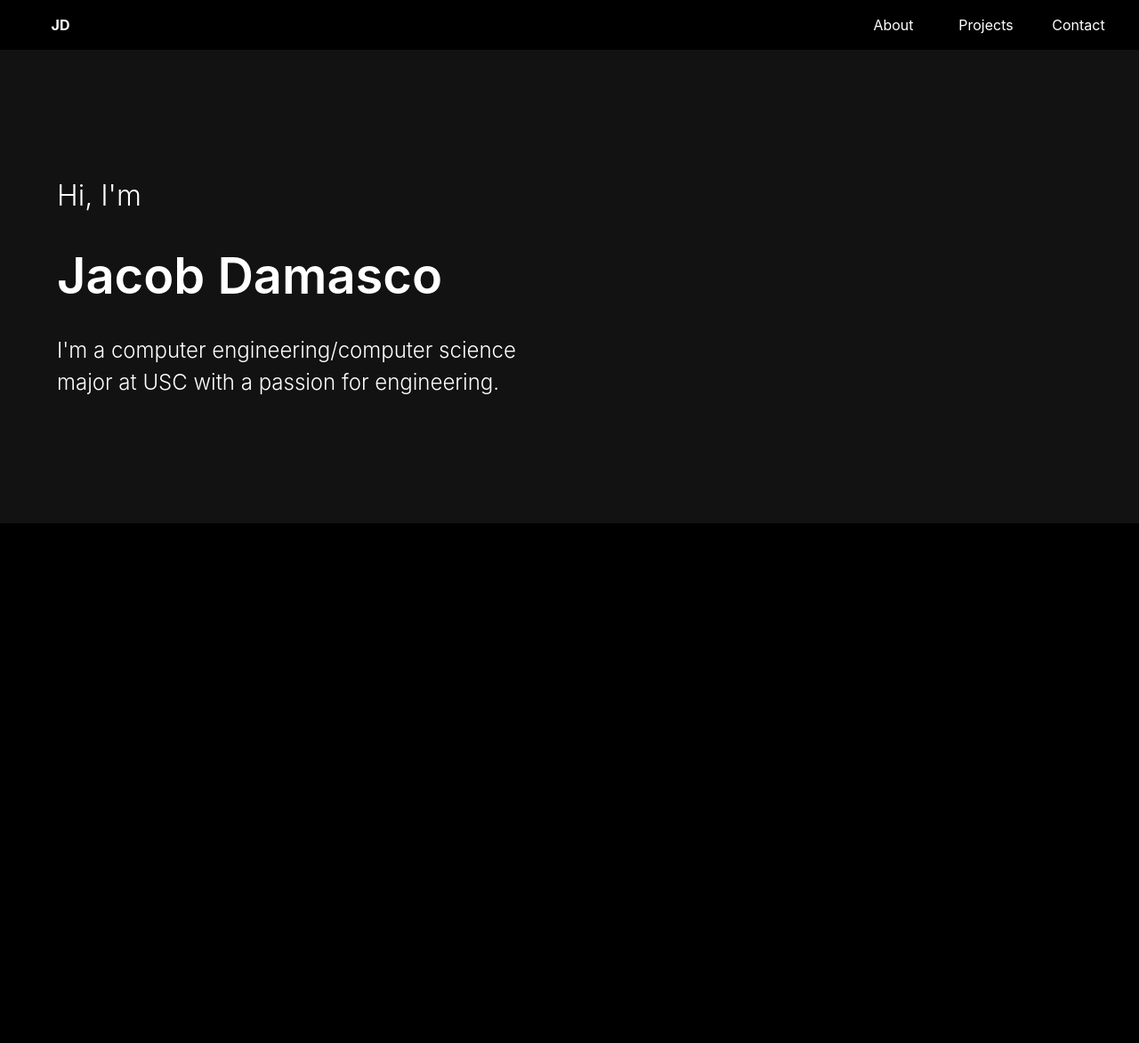
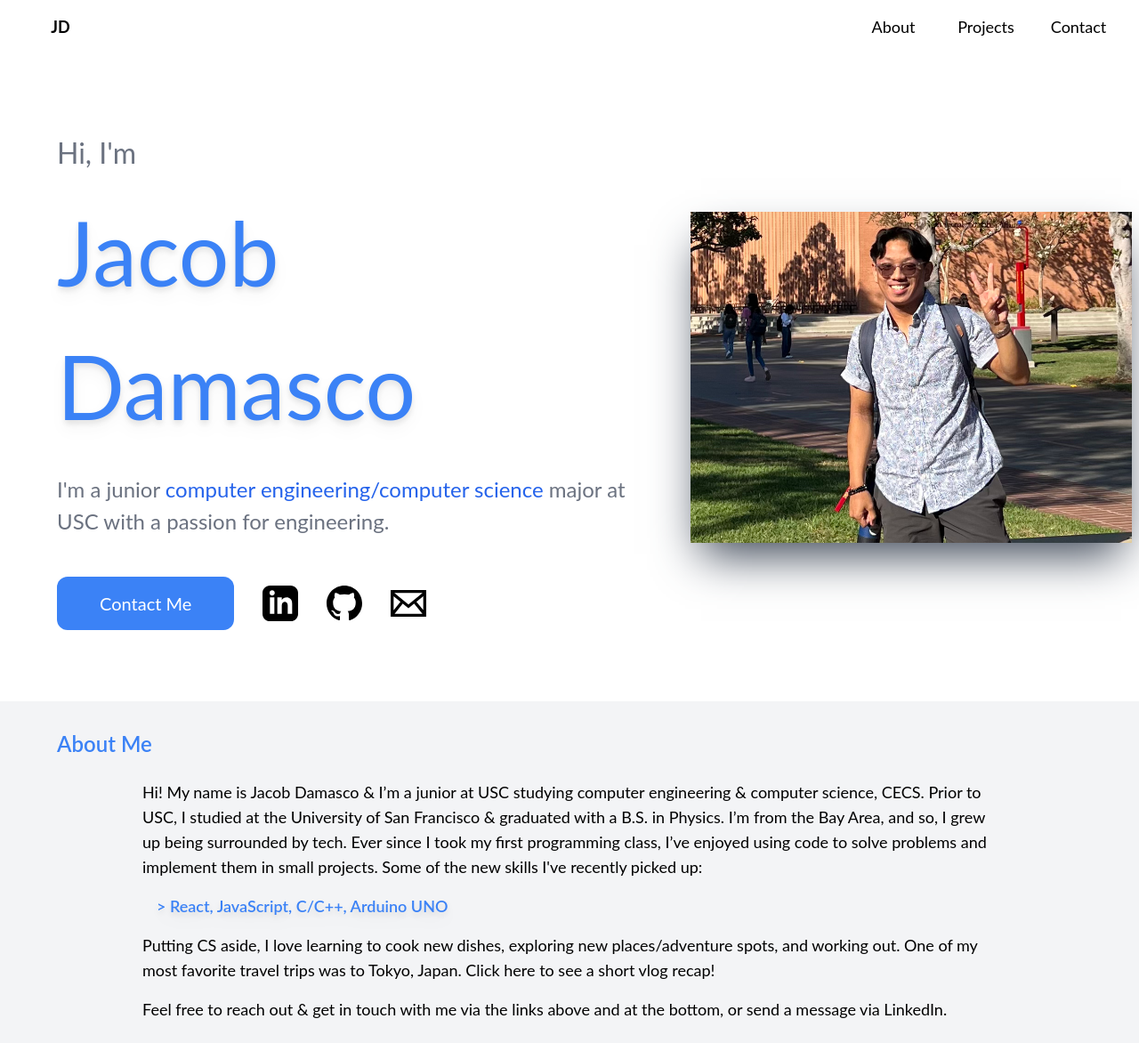
Before and after one commit to jacobdamasco/portfolio, a React (Create React App) app: page / in a window 1280 px wide. Shown: the whole page at 89% size. Before the commit the page ends 800 px from the top, so only its background shows below. Built offline with nearby package versions, Linux system fonts and the light colour scheme.

Commit message:
changed design to light theme

```diff
--- a/public/index.html
+++ b/public/index.html
@@ -8,7 +8,7 @@
       name="description"
       content="Web site created using create-react-app"
     />
-    <link rel="icon" href="https://cdn.iconscout.com/icon/free/png-256/j-character-alphabet-letter-32861.png" />
+    <link rel="icon" href="https://cdn.iconscout.com/icon/free/png-256/j-character-alphabet-letter-32861.png"/>
     <link rel="apple-touch-icon" href="%PUBLIC_URL%/logo192.png" />
     <!--
       manifest.json provides metadata used when your web app is installed on a
--- a/src/App.js
+++ b/src/App.js
@@ -1,12 +1,18 @@
 import './App.css';
 import Navbar from './components/Navbar.js'
-import TitlePage from './components/TitlePage.js'
+import Hero from './components/Hero.js'
+import AboutMe from './components/AboutMe.js'
+import Projects from './components/Projects';
+import Contact from './components/Contact';
 
 function App() {
   return (
     <>
       <Navbar />
-      <TitlePage />
+      <Hero />
+      <AboutMe />
+      <Projects />
+      <Contact />
     </>
   );
 }
--- /dev/null
+++ b/src/components/AboutMe.js
@@ -0,0 +1,24 @@
+const AboutMe = () => {
+    return (
+        <>
+        <div className="flex flex-col bg-gray-100 px-16 py-4">
+            <div className="flex flex-row py-4 text-2xl text-blue-500 font-semibold">About Me</div>
+            <div className="px-24">
+                <div className="flex flex-row py-2 text-lg">
+                    Hi! My name is Jacob Damasco & I’m a junior at USC studying computer engineering & computer science, CECS. Prior to USC, I studied at the University of San Francisco & graduated with a B.S. in Physics. I’m from the Bay Area, and so, I grew up being surrounded by tech. Ever since I took my first programming class, I’ve enjoyed using code to solve problems and implement them in small projects. Some of the new skills I've recently picked up:
+                </div>
+                <div className="flex flex-row py-2 px-4 text-lg text-blue-500 font-semibold drop-shadow-lg"> > React, JavaScript, C/C++, Arduino UNO</div>
+                <div className="flex flex-row py-2 text-lg">
+                    Putting CS aside, I love learning to cook new dishes, exploring new places/adventure spots, and working out. One of my most favorite travel trips was to Tokyo, Japan. Click here
+                    to see a short vlog recap!
+                </div>
+                <div className="flex flex-row py-2 text-lg">
+                    Feel free to reach out & get in touch with me via the links above and at the bottom, or send a message via LinkedIn.
+                </div>
+            </div>
+        </div>
+        </>
+    );
+}
+
+export default AboutMe;
--- /dev/null
+++ b/src/components/Contact.js
@@ -0,0 +1,8 @@
+const Contact = () => {
+    return (
+    <>
+    </>
+    )
+}
+
+export default Contact;
--- /dev/null
+++ b/src/components/Hero.js
@@ -0,0 +1,42 @@
+import me from '../imgs/me_title_pg.png'
+
+const Hero = () => {
+    return (
+        <>
+        <div className="flex flex-row">
+            <div className="flex flex-col basis-3/5 justify-center px-16 py-12">
+                <div className="mt-10 text-intro text-gray-500">Hi, I'm</div>
+                <div className="my-3 text-name text-blue-500 drop-shadow-lg">Jacob Damasco</div>
+                <div className="my-3 text-subheader text-gray-500">
+                I'm a junior <span className="font-normal text-blue-600">computer engineering/computer science</span> major at USC with a passion for engineering.
+                </div>
+                <div className="flex flex-row basis-3/4 my-8">
+                    <div className="flex flex-col">
+                        <button className="bg-blue-500 hover:bg-blue-600 text-white mr-4 py-4 px-12 rounded-xl text-xl">Contact Me</button>
+                    </div>
+
+                    {/* LinkedIn */}
+                    <div className="flex flex-col mx-4 justify-center">
+                        <svg xmlns="http://www.w3.org/2000/svg" width="40" height="40" viewBox="0 0 24 24"><path d="M19 0h-14c-2.761 0-5 2.239-5 5v14c0 2.761 2.239 5 5 5h14c2.762 0 5-2.239 5-5v-14c0-2.761-2.238-5-5-5zm-11 19h-3v-11h3v11zm-1.5-12.268c-.966 0-1.75-.79-1.75-1.764s.784-1.764 1.75-1.764 1.75.79 1.75 1.764-.783 1.764-1.75 1.764zm13.5 12.268h-3v-5.604c0-3.368-4-3.113-4 0v5.604h-3v-11h3v1.765c1.396-2.586 7-2.777 7 2.476v6.759z"/></svg>
+                    </div>
+
+                    {/* Github */}
+                    <div className="flex flex-col mx-4 justify-center">
+                        <svg xmlns="http://www.w3.org/2000/svg" width="40" height="40" viewBox="0 0 24 24"><path d="M12 0c-6.626 0-12 5.373-12 12 0 5.302 3.438 9.8 8.207 11.387.599.111.793-.261.793-.577v-2.234c-3.338.726-4.033-1.416-4.033-1.416-.546-1.387-1.333-1.756-1.333-1.756-1.089-.745.083-.729.083-.729 1.205.084 1.839 1.237 1.839 1.237 1.07 1.834 2.807 1.304 3.492.997.107-.775.418-1.305.762-1.604-2.665-.305-5.467-1.334-5.467-5.931 0-1.311.469-2.381 1.236-3.221-.124-.303-.535-1.524.117-3.176 0 0 1.008-.322 3.301 1.23.957-.266 1.983-.399 3.003-.404 1.02.005 2.047.138 3.006.404 2.291-1.552 3.297-1.23 3.297-1.23.653 1.653.242 2.874.118 3.176.77.84 1.235 1.911 1.235 3.221 0 4.609-2.807 5.624-5.479 5.921.43.372.823 1.102.823 2.222v3.293c0 .319.192.694.801.576 4.765-1.589 8.199-6.086 8.199-11.386 0-6.627-5.373-12-12-12z"/></svg>
+                    </div>
+
+                    {/* Mail */}
+                    <div className="flex flex-col mx-4 justify-center">
+                        <svg xmlns="http://www.w3.org/2000/svg" width="40" height="40" viewBox="0 0 24 24"><path d="M0 3v18h24v-18h-24zm6.623 7.929l-4.623 5.712v-9.458l4.623 3.746zm-4.141-5.929h19.035l-9.517 7.713-9.518-7.713zm5.694 7.188l3.824 3.099 3.83-3.104 5.612 6.817h-18.779l5.513-6.812zm9.208-1.264l4.616-3.741v9.348l-4.616-5.607z"/></svg>
+                    </div>
+                </div>
+            </div>
+            <div className="flex flex-col basis-2/5 px-2 py-4 justify-center">
+                <img src={me} alt="Jacob Damasco at USC" className="shadow-2xl shadow-gray-700"/>
+            </div>
+        </div>
+        </>
+    );
+}
+
+export default Hero;
--- a/src/components/Navbar.js
+++ b/src/components/Navbar.js
@@ -1,12 +1,12 @@
 const Navbar = () => {
     return (
         <>
-        <div className="flex flex-row bg-black max-w-screen p-4">
-            <div className="basis-1/12 justify-center text-center"><ul className="font-bold">JD</ul></div>
+        <div className="flex flex-row max-w-screen p-4">
+            <div className="basis-1/12 justify-center text-center text-lg"><ul className="font-bold">JD</ul></div>
             <div className="basis-2/3"></div>
-            <div className="basis-1/12 justify-center text-center"><ul>About</ul></div>
-            <div className="basis-1/12 justify-center text-center"><ul>Projects</ul></div>
-            <div className="basis-1/12 justify-center text-center"><ul>Contact</ul></div>
+            <div className="basis-1/12 justify-center text-center text-lg"><ul>About</ul></div>
+            <div className="basis-1/12 justify-center text-center text-lg"><ul>Projects</ul></div>
+            <div className="basis-1/12 justify-center text-center text-lg"><ul>Contact</ul></div>
         </div>
       </>
     );
--- /dev/null
+++ b/src/components/Projects.js
@@ -0,0 +1,8 @@
+const Projects = () => {
+    return (
+    <>
+    </>
+    )
+}
+
+export default Projects;
--- a/src/components/TitlePage.js
+++ /dev/null
@@ -1,18 +0,0 @@
-const TitlePage = () => {
-    return (
-        <>
-        <div className="flex flex-row bg-off-black-1 py-32 px-4">
-            <div className="flex flex-col basis-1/2 justify-center px-12">
-                <div className="my-3 text-intro font-light">Hi, I'm</div>
-                <div className="my-3 text-name font-semibold">Jacob Damasco</div>
-                <div className="my-3 text-subheader font-light">I'm a computer engineering/computer science major at USC with a passion for engineering. </div>
-            </div>
-            <div className="basis-1/2">
-
-            </div>
-        </div>
-        </>
-    );
-}
-
-export default TitlePage;
--- a/src/index.css
+++ b/src/index.css
@@ -1,6 +1,11 @@
 @tailwind base;
 @tailwind components;
 @tailwind utilities;
+@import url('https://fonts.googleapis.com/css2?family=Lato:ital,wght@0,300;0,400;0,700;1,300;1,400;1,700&display=swap');
+
+* {
+  font-family: 'Lato', sans-serif;
+}
 
 body {
   margin: 0;
@@ -9,8 +14,6 @@ body {
     sans-serif;
   -webkit-font-smoothing: antialiased;
   -moz-osx-font-smoothing: grayscale;
-  background-color: black;
-  color: white;
 }
 
 code {
--- a/tailwind.config.js
+++ b/tailwind.config.js
@@ -8,8 +8,9 @@ module.exports = {
       },
       fontSize: {
         'intro': '2rem',
-        'name': '3.5rem',
-        'subheader': '1.5rem'
+        'name': '6.25rem',
+        'section-header': '2rem',
+        'subheader': '1.5rem',
       },
     },
   },
```
Also changed, not shown: src/imgs/me_title_pg.png (added).
